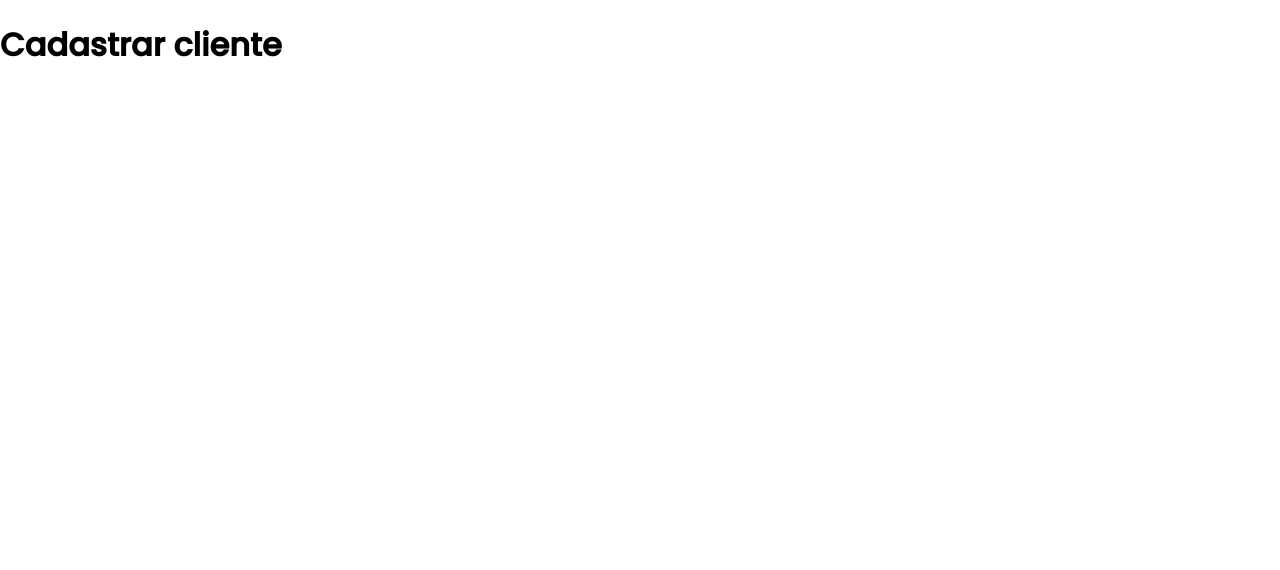
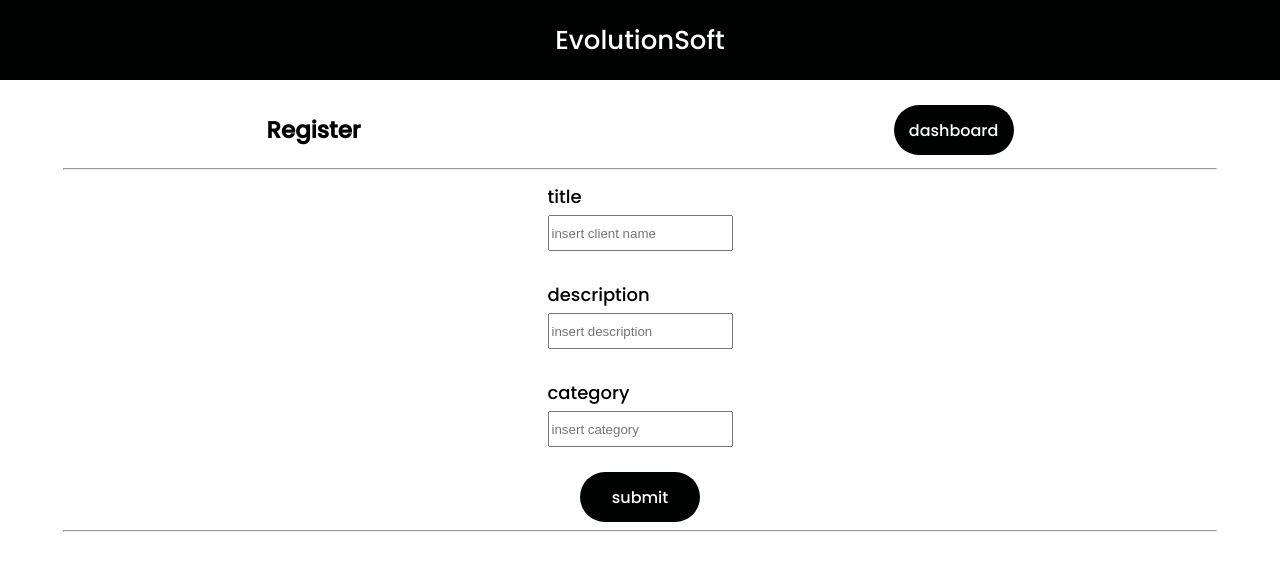
Before and after one commit to theogandara/CRUD-JS, a React (Create React App) app: page /register in a window 1280 px wide. Shown: the top 570 px of the page. Built offline with nearby package versions, Linux system fonts and the light colour scheme.

Commit message:
feat: added form on register page

```diff
--- /dev/null
+++ b/src/components/Input/index.jsx
@@ -0,0 +1,12 @@
+import { BackgroundInput, Label, Error, InputStyle } from "./styled";
+
+const Input = ({ placeholder, error, name, register }) => {
+  return (
+    <BackgroundInput>
+      <Label>{name}</Label>
+      <InputStyle placeholder={placeholder} {...register(name)} />
+      <Error>{error}</Error>
+    </BackgroundInput>
+  );
+};
+export default Input;
--- /dev/null
+++ b/src/components/Input/styled.js
@@ -0,0 +1,24 @@
+import styled from "styled-components";
+
+export const BackgroundInput = styled.div`
+    display: flex;
+    flex-direction: column;
+`
+
+export const Label = styled.label`
+    font-size: 18px;
+    margin: 5px 0px 0px 0px;
+`
+
+export const Error = styled.p`
+    height: 20px;
+    color: red;
+    font-size: 13px;
+    margin: 0;
+    margin-bottom: 5px;
+`
+
+export const InputStyle = styled.input`
+    margin-top: 5px;
+    height: 30px;
+`
--- a/src/pages/Register/index.jsx
+++ b/src/pages/Register/index.jsx
@@ -1,7 +1,65 @@
+import Header from "../../components/Header";
+import Input from "../../components/Input";
+import { Title, Divider, SuportBar, Button, Form } from "./style";
+
+import * as yup from "yup";
+import { useForm } from "react-hook-form";
+import { yupResolver } from "@hookform/resolvers/yup";
+
+import { useHistory } from "react-router-dom";
+
 const Register = () => {
+  const history = useHistory();
+
+  const formSchema = yup.object().shape({
+    title: yup.string().required("*enter company name"),
+    description: yup.string().required("*enter a description"),
+    category: yup.string().required("*enter company category"),
+  });
+
+  const {
+    register,
+    handleSubmit,
+    formState: { errors },
+  } = useForm({
+    resolver: yupResolver(formSchema),
+  });
+
+  const onSubmit = (data) => {
+    console.log(data);
+    history.push("/");
+  };
+
   return (
     <div>
-      <h1>Cadastrar cliente</h1>
+      <Header>EvolutionSoft</Header>
+      <SuportBar>
+        <Title>Register</Title>
+        <Button onClick={() => history.push("/")}>dashboard</Button>
+      </SuportBar>
+      <Divider />
+      <Form onSubmit={handleSubmit(onSubmit)}>
+        <Input
+          register={register}
+          placeholder="insert client name"
+          name="title"
+          error={errors.title?.message}
+        />
+        <Input
+          register={register}
+          placeholder="insert description"
+          name="description"
+          error={errors.description?.message}
+        />
+        <Input
+          register={register}
+          placeholder="insert category"
+          name="category"
+          error={errors.category?.message}
+        />
+        <Button>submit</Button>
+      </Form>
+      <Divider />
     </div>
   );
 };
--- /dev/null
+++ b/src/pages/Register/style.js
@@ -0,0 +1,50 @@
+import styled from "styled-components";
+
+export const Title = styled.h1`
+  font-size: 23px;
+`;
+
+export const Divider = styled.hr`
+  width: 90vw;
+  color: #010202;
+`;
+
+export const SuportBar = styled.div`
+  margin-top: 20px;
+  height: 60px;
+  width: 100vw;
+  display: flex;
+  justify-content: space-around;
+  align-items: center;
+`;
+
+export const Button = styled.button`
+  border: none;
+  background-color: #010202;
+  color: #fff;
+  height: 50px;
+  width: 120px;
+  border-radius: 80px;
+  font-family: "Poppins", sans-serif;
+  display: flex;
+  justify-content: center;
+  align-items: center;
+  flex-wrap: wrap;
+  font-size: 16px;
+  cursor: pointer;
+
+  &&:hover {
+    background-color: #808080;
+    transition: background-color 0.5s;
+    color: #010202;
+    transition: color 1s;
+  }
+`;
+
+export const Form = styled.form`
+  width: 100vw;
+  display: flex;
+  align-items: center;
+  justify-content: center;
+  flex-direction: column;
+`;
```
